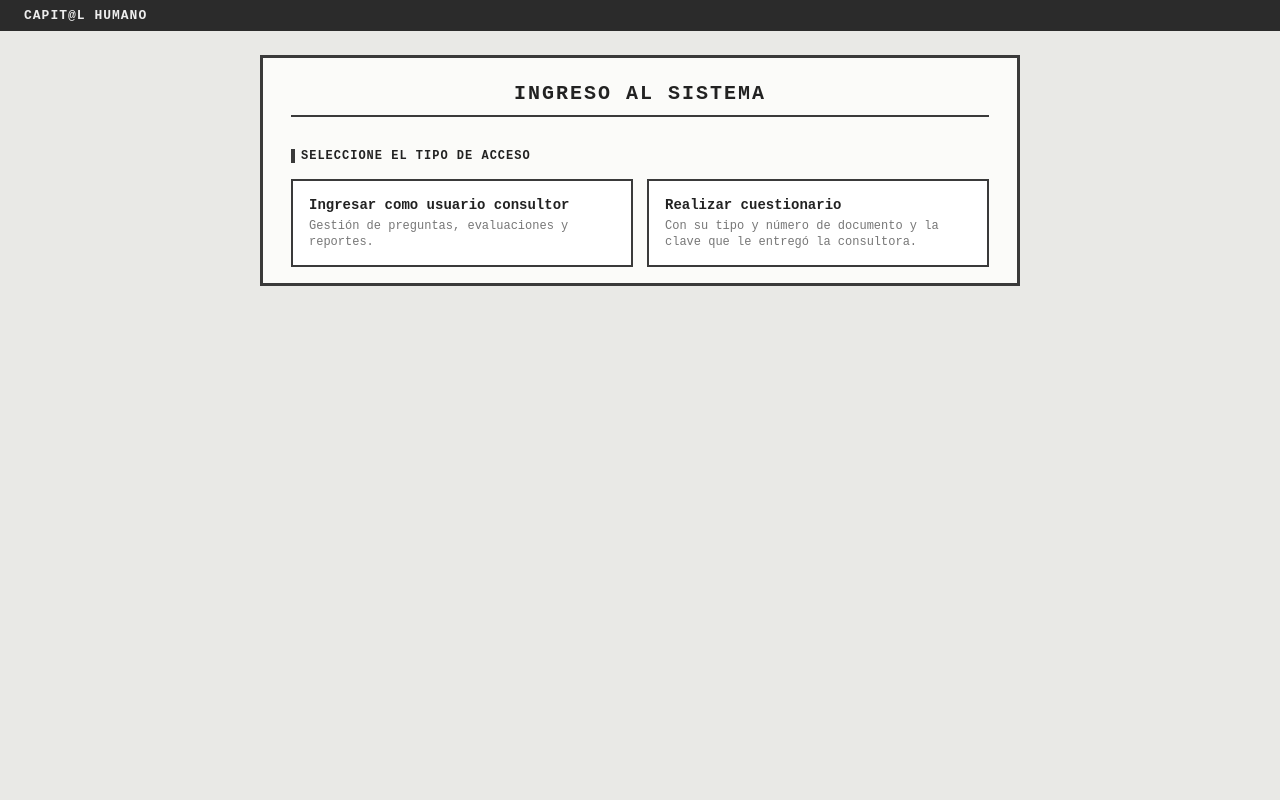
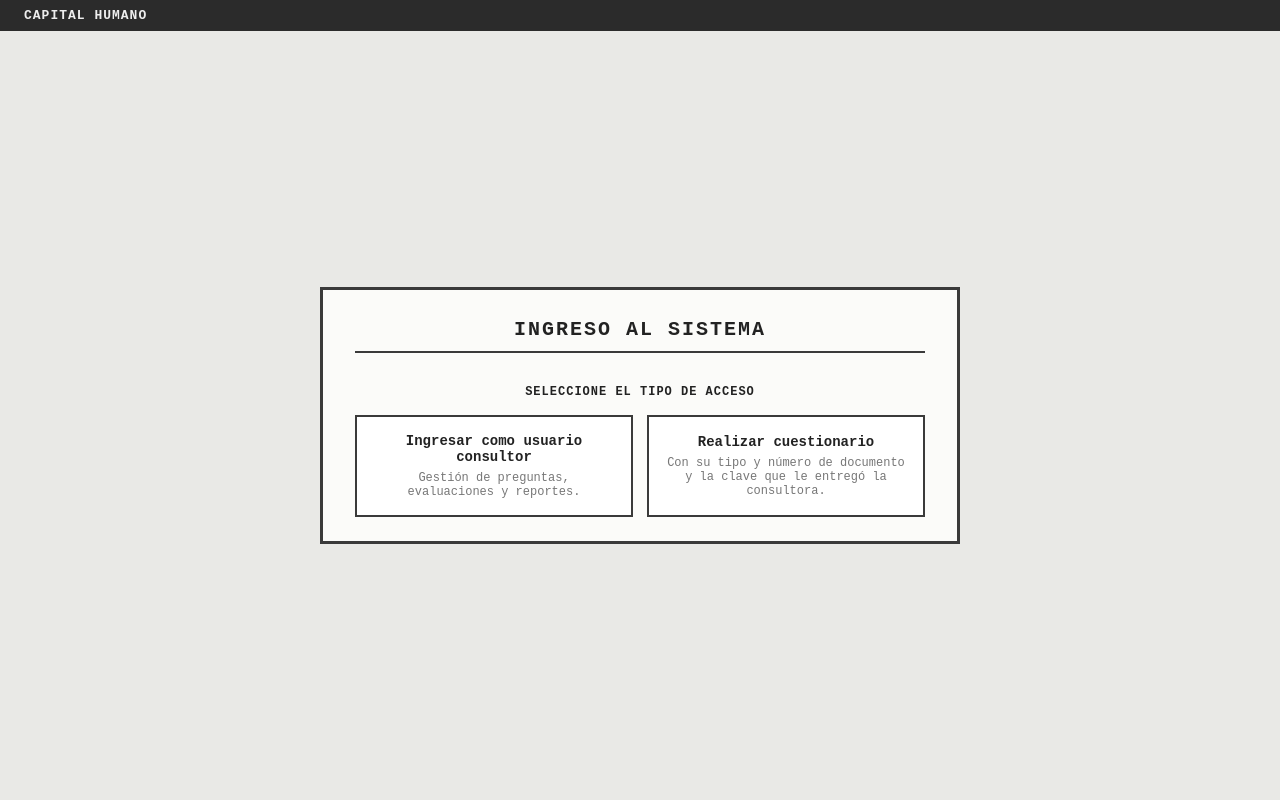
Before and after one commit to francopittavino/Design, a Java web app: page / in a window 1280 px wide. Run offline with Tomcat 11, a stand-in JSP engine, Linux system fonts and the light colour scheme; data that the repository does not hold is empty; database files in the repository are not loaded.

Commit message:
feat: interfaz centrada y nombre "Capital Humano" sin @
Co-Authored-By: Claude Opus 5.5 <noreply@anthropic.com>

```diff
--- a/capital-humano/pom.xml
+++ b/capital-humano/pom.xml
@@ -8,7 +8,7 @@
     <artifactId>capital-humano</artifactId>
     <version>1.0</version>
     <packaging>war</packaging>
-    <name>Capit@l Humano - TP Diseño de Sistemas 2026</name>
+    <name>Capital Humano - TP Diseño de Sistemas 2026</name>
 
     <properties>
         <maven.compiler.release>21</maven.compiler.release>
--- a/capital-humano/sql/esquema_capital_humano.sql
+++ b/capital-humano/sql/esquema_capital_humano.sql
@@ -1,5 +1,5 @@
 -- ============================================================
--- Capit@l Humano - esquema_capital_humano.sql (PostgreSQL 16)
+-- Capital Humano - esquema_capital_humano.sql (PostgreSQL 16)
 -- Generado a partir del DER corregido de la Entrega 6
 -- (Entrega 6/Correcciones entrega anterior/Diagrama Entidad Relacion.drawio).
 -- Las entidades débiles del DER (CaracteristicaPuesto, Factor, Pregunta,
--- a/capital-humano/src/main/webapp/WEB-INF/jsp/_encabezado.jspf
+++ b/capital-humano/src/main/webapp/WEB-INF/jsp/_encabezado.jspf
@@ -7,12 +7,12 @@
 <head>
     <meta charset="UTF-8">
     <meta name="viewport" content="width=device-width, initial-scale=1">
-    <title>Capit@l Humano<c:if test="${not empty tituloPagina}"> - ${tituloPagina}</c:if></title>
-    <link rel="stylesheet" href="${pageContext.request.contextPath}/css/estilos.css">
+    <title>Capital Humano<c:if test="${not empty tituloPagina}"> - ${tituloPagina}</c:if></title>
+    <link rel="stylesheet" href="${pageContext.request.contextPath}/css/estilos.css?v=2">
 </head>
 <body>
 <div class="barra">
-    <span class="marca">CAPIT@L HUMANO</span>
+    <span class="marca">CAPITAL HUMANO</span>
     <span>
         <c:choose>
             <c:when test="${not empty sessionScope.consultor}">
--- a/capital-humano/src/main/webapp/WEB-INF/jsp/login.jsp
+++ b/capital-humano/src/main/webapp/WEB-INF/jsp/login.jsp
@@ -41,7 +41,7 @@
             </form>
         </c:when>
         <c:otherwise>
-            <div class="seccion">Seleccione el tipo de acceso</div>
+            <div class="seccion centrada">Seleccione el tipo de acceso</div>
             <div class="menu">
                 <a href="${pageContext.request.contextPath}/login?tipo=consultor"><b>Ingresar como usuario consultor</b>
                     <span>Gestión de preguntas, evaluaciones y reportes.</span></a>
--- a/capital-humano/src/main/webapp/WEB-INF/jsp/menu.jsp
+++ b/capital-humano/src/main/webapp/WEB-INF/jsp/menu.jsp
@@ -1,5 +1,5 @@
 <%@ include file="_encabezado.jspf" %>
-<div class="ventana">
+<div class="ventana menu-principal">
     <h1>MENÚ PRINCIPAL</h1>
     <div class="menu">
         <a href="${pageContext.request.contextPath}/preguntas"><b>Preguntas</b>
--- a/capital-humano/src/main/webapp/WEB-INF/web.xml
+++ b/capital-humano/src/main/webapp/WEB-INF/web.xml
@@ -3,7 +3,7 @@
          xmlns:xsi="http://www.w3.org/2001/XMLSchema-instance"
          xsi:schemaLocation="https://jakarta.ee/xml/ns/jakartaee https://jakarta.ee/xml/ns/jakartaee/web-app_6_0.xsd"
          version="6.0">
-    <display-name>Capit@l Humano</display-name>
+    <display-name>Capital Humano</display-name>
 
     <!-- Todas las vistas están en UTF-8 -->
     <jsp-config>
--- a/capital-humano/src/main/webapp/css/estilos.css
+++ b/capital-humano/src/main/webapp/css/estilos.css
@@ -1,4 +1,4 @@
-/* Capit@l Humano - estilo de los wireframes de la 1ra entrega (Diseño de Entradas/Salidas) */
+/* Capital Humano - estilo de los wireframes de la 1ra entrega (Diseño de Entradas/Salidas) */
 :root {
     --fondo: #e9e9e6;
     --panel: #fbfbf9;
@@ -24,6 +24,11 @@ body {
     color: var(--texto);
     font-family: var(--fuente);
     font-size: 14px;
+    /* La ventana queda centrada en el espacio libre debajo de la barra */
+    min-height: 100vh;
+    display: flex;
+    flex-direction: column;
+    padding-bottom: 32px;
 }
 
 .barra {
@@ -34,21 +39,22 @@ body {
     background: #2b2b2b;
     color: #eee;
     font-size: 13px;
+    margin-bottom: 32px;
 }
 .barra a { color: #eee; }
 .barra .marca { font-weight: bold; letter-spacing: 1px; }
 
 .ventana {
+    width: calc(100% - 48px);
     max-width: 1100px;
-    margin: 24px auto;
+    margin: auto;
     background: var(--panel);
     border: 3px solid var(--borde);
-    padding: 20px 28px 16px;
-    min-height: 560px;
+    padding: 24px 32px 20px;
     display: flex;
     flex-direction: column;
 }
-.ventana.angosta { max-width: 760px; min-height: 0; }
+.ventana.angosta { max-width: 640px; }
 
 h1 {
     text-align: center;
@@ -158,10 +164,15 @@ table.grilla { width: 100%; border-collapse: collapse; font-size: 13px; }
 .instrucciones { line-height: 1.6; border: 1px solid var(--linea); padding: 14px 18px; background: #fff; }
 
 /* Menú principal */
-.menu { display: grid; grid-template-columns: repeat(auto-fill, minmax(230px, 1fr)); gap: 14px; margin-top: 10px; }
-.menu a { display: block; border: 2px solid var(--borde); padding: 16px; text-decoration: none; color: var(--texto); background: #fff; }
+.menu { display: grid; grid-template-columns: repeat(auto-fit, minmax(230px, 1fr)); gap: 14px; margin: 10px 0 4px; }
+.menu a { display: flex; flex-direction: column; justify-content: center; text-align: center; min-height: 96px;
+          border: 2px solid var(--borde); padding: 16px; text-decoration: none; color: var(--texto); background: #fff; }
 .menu a:hover { background: #f0f0ec; }
-.menu a b { display: block; margin-bottom: 4px; }
+.menu a b { display: block; margin-bottom: 6px; }
+.seccion.centrada { border-left: none; padding-left: 0; text-align: center; }
+.ventana.menu-principal { max-width: 960px; }
+.ventana.menu-principal .menu { grid-template-columns: repeat(3, 1fr); }
+@media (max-width: 760px) { .ventana.menu-principal .menu { grid-template-columns: 1fr; } }
 .menu a span { font-size: 12px; color: var(--suave); }
 .menu a.deshabilitado { border-style: dashed; color: var(--suave); pointer-events: none; }
 
@@ -174,5 +185,6 @@ table.grilla { width: 100%; border-collapse: collapse; font-size: 13px; }
 @media print {
     .barra, .acciones, .no-imprimir { display: none !important; }
     body { background: #fff; }
-    .ventana { border: none; margin: 0; }
+    body { display: block; min-height: 0; padding: 0; }
+    .ventana { border: none; margin: 0; width: auto; max-width: none; }
 }
```
